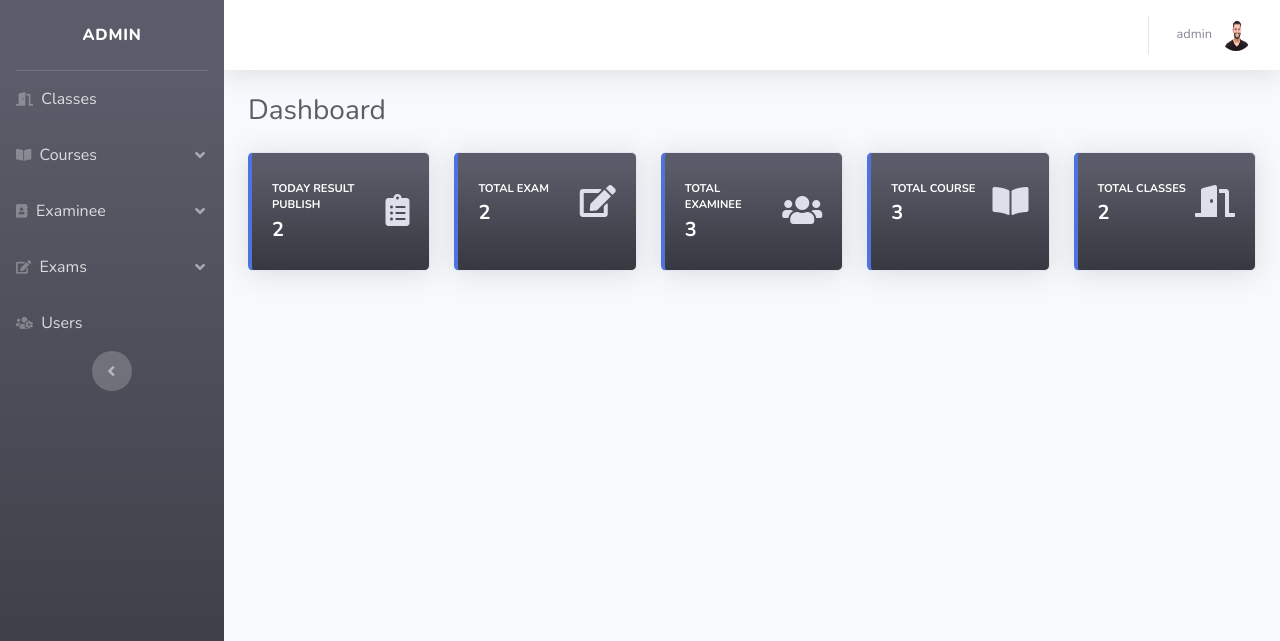
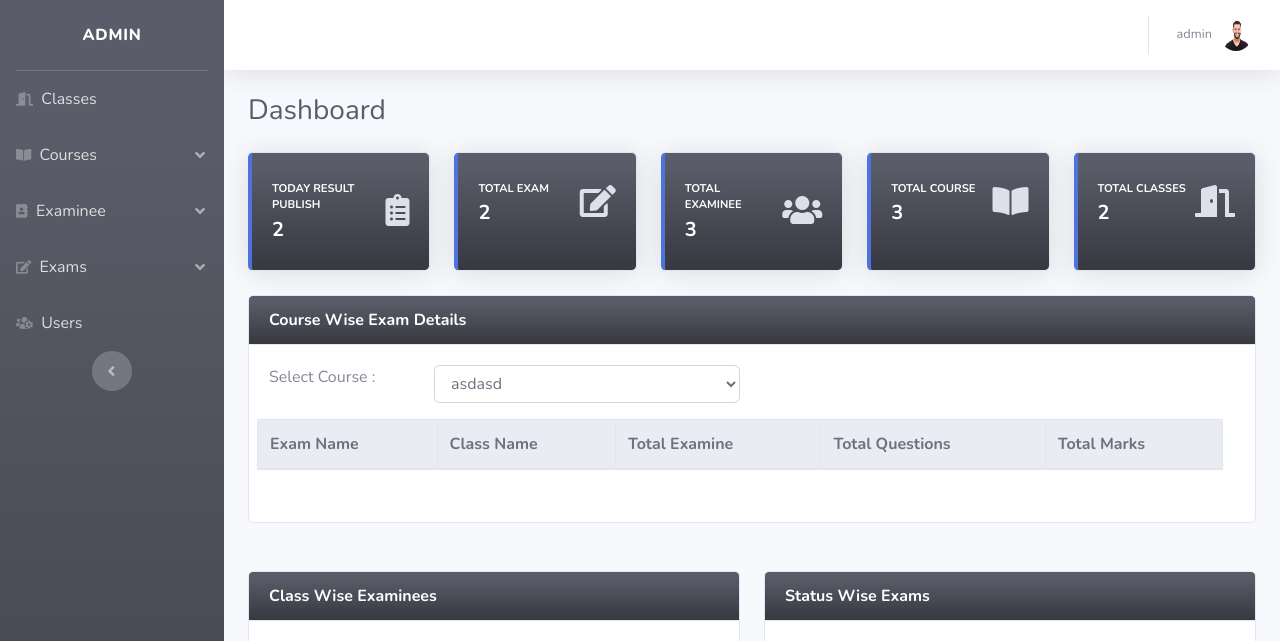
Before and after one commit to fmgalib/online-examination-system, a PHP site: page /online-examination/admin/dashboard.php in a window 1280 px wide. Shown: the top 641 px of the page. Run offline with PHP 8.4, Linux system fonts and the light colour scheme; a user stored in the database is signed in; data comes from the database, SQL or seed files in the repository; lists and menus that the app fills with data are empty; some libraries are stand-ins or nearby versions.

Commit message:
dashboard charts

```diff
--- /dev/null
+++ b/admin/ChartController.php
@@ -0,0 +1,63 @@
+<?php
+include('soes.php');
+
+$object = new soes();
+
+if (isset($_POST["action"])) {
+    if ($_POST["action"] == 'fetch_course_wise_exam_data') {
+        $object->query = "SELECT exam_title, subject_total_question, marks_per_right_answer, class_name, COUNT(student_to_class_soes.class_id) as total_student
+        FROM exam_soes
+        JOIN subject_wise_exam_detail
+        ON exam_soes.exam_id = subject_wise_exam_detail.exam_id
+        JOIN class_soes
+        ON exam_soes.exam_class_id = class_soes.class_id
+        JOIN student_to_class_soes
+        ON student_to_class_soes.class_id = class_soes.class_id
+        WHERE subject_wise_exam_detail.subject_id = '" . $_POST["course_id"] . "'
+        GROUP BY exam_soes.exam_title
+        ";
+
+        $result = $object->get_result();
+        $data = array();
+        $html = '';
+        foreach ($result as $row) {
+            $data['total_marks'] = $row['subject_total_question'] * $row['marks_per_right_answer'];
+            $html .= '<tr>
+                        <td>' . $row["exam_title"] . '</td>
+                        <td>' . $row["class_name"] . '</td>
+                        <td>' . $row["total_student"] . '</td>
+                        <td>' . $row["subject_total_question"] . '</td>
+                        <td>' . $data["total_marks"] . '</td>
+                       </tr>';
+        }
+
+        echo json_encode(['tableData' => $html]);
+    }
+
+    if ($_POST["action"] == 'class_wise_examine') {
+        $object->query = "SELECT class_name, COUNT(student_to_class_soes.class_id) as total_examine
+            FROM class_soes
+            JOIN student_to_class_soes
+            ON class_soes.class_id = student_to_class_soes.class_id
+            GROUP BY student_to_class_soes.class_id";
+        $result = $object->get_result();
+        $data = [['Class Name', 'Total Examinees']];
+        foreach ($result as $row) {
+            $data[] = [$row['class_name'], (int)$row['total_examine']];
+        }
+
+        echo json_encode($data);
+    }
+
+    if ($_POST["action"] == 'fetch_status_wise_exam') {
+        $object->query = "SELECT exam_title, exam_status, COUNT(exam_status) as total_exams FROM `exam_soes`
+        GROUP BY exam_status";
+        $result = $object->get_result();
+        $data = [['Exam Status', 'Count']];
+        foreach ($result as $row) {
+            $data[] = [$row['exam_status'], $row['total_exams']];
+        }
+
+        echo json_encode($data);
+    }
+}
--- a/admin/dashboard.php
+++ b/admin/dashboard.php
@@ -4,18 +4,23 @@
 
 $object = new soes();
 
-				if(!$object->is_login())
-				{
-				    header("location:".$object->base_url."");
+if (!$object->is_login()) {
+    header("location:" . $object->base_url . "");
 }
 
-                if(!$object->is_master_user())
-                {
-                    header("location:".$object->base_url."admin/result.php");
+if (!$object->is_master_user()) {
+    header("location:" . $object->base_url . "admin/result.php");
 }
 
 include('header.php');
 
+// Table chart select data
+$object->query = "
+                    SELECT * FROM subject_soes
+                    WHERE subject_status = 'Enable'
+                    ORDER BY subject_name ASC
+                    ";
+$courses = $object->get_result();
 ?>
 
 <!-- Page Heading -->
@@ -30,7 +35,8 @@
                 <div class="row no-gutters align-items-center">
                     <div class="col mr-2">
                         <div class="text-xs font-weight-bold text-uppercase mb-1">
-                                                Today Result Publish</div>
+                            Today Result Publish
+                        </div>
                         <div class="h5 mb-0 font-weight-bold"><?php echo $object->Get_total_result(); ?></div>
                     </div>
                     <div class="col-auto">
@@ -48,7 +54,8 @@
                 <div class="row no-gutters align-items-center">
                     <div class="col mr-2">
                         <div class="text-xs font-weight-bold text-uppercase mb-1">
-                                                Total Exam</div>
+                            Total Exam
+                        </div>
                         <div class="h5 mb-0 font-weight-bold"><?php echo $object->Get_total_exam(); ?></div>
                     </div>
                     <div class="col-auto">
@@ -88,8 +95,9 @@
                 <div class="row no-gutters align-items-center">
                     <div class="col mr-2">
                         <div class="text-xs font-weight-bold text-uppercase mb-1">
-                                                Total Course</div>
-                                            <div class="h5 mb-0 font-weight-bold"><?php echo $object->Get_total_subject();?></div>
+                            Total Course
+                        </div>
+                        <div class="h5 mb-0 font-weight-bold"><?php echo $object->Get_total_subject(); ?></div>
                     </div>
                     <div class="col-auto">
                         <i class="fas fa-book-open fa-2x text-gray-300"></i>
@@ -104,8 +112,9 @@
                 <div class="row no-gutters align-items-center">
                     <div class="col mr-2">
                         <div class="text-xs font-weight-bold text-uppercase mb-1">
-                                                Total Classes</div>
-                                            <div class="h5 mb-0 font-weight-bold"><?php echo $object->Get_total_classes();?></div>
+                            Total Classes
+                        </div>
+                        <div class="h5 mb-0 font-weight-bold"><?php echo $object->Get_total_classes(); ?></div>
                     </div>
                     <div class="col-auto">
                         <i class="fas fa-door-open fa-2x text-gray-300"></i>
@@ -116,6 +125,173 @@
     </div>
 </div>
 
+<div class="row">
+    <div class="col-md-12">
+        <div class="card">
+            <div class="card-header bg-gradient-dark text-white">
+                <strong>Course Wise Exam Details</strong>
+            </div>
+            <div class="card-body">
+                <div class="row form-group">
+                    <label for="course_id" class="col-md-2">Select Course :</label>
+                    <div class="col-md-4">
+                        <select name="course_id" class="form-control course_id" id="course_id">
+                            <?php
+                            foreach ($courses as $key => $row) {
+                                echo '<option value="' . $row["subject_id"] . '">' . $row["subject_name"] . '</option>';
+                            }
+                            ?>
+                        </select>
+                    </div>
+                </div>
+
+                <div class="row form-group table-responsive">
+                    <table class="table table-bordered">
+                        <thead class="thead-light">
+                        <tr>
+                            <th scope="col">Exam Name</th>
+                            <th scope="col">Class Name</th>
+                            <th scope="col">Total Examine</th>
+                            <th scope="col">Total Questions</th>
+                            <th scope="col">Total Marks</th>
+                        </tr>
+                        </thead>
+                        <tbody id="chart_table">
+
+                        </tbody>
+                    </table>
+                </div>
+            </div>
+        </div>
+    </div>
+</div>
+<br>
+<br>
+<div class="row">
+    <div class="col-md-6">
+        <div class="card">
+            <div class="card-header bg-gradient-dark text-white">
+                <strong>Class Wise Examinees</strong>
+            </div>
+            <div class="card-body">
+                <div id="columnChart" style="width: 100%; height: 450px;"></div>
+            </div>
+        </div>
+    </div>
+    <div class="col-md-6">
+        <div class="card">
+            <div class="card-header bg-gradient-dark text-white">
+                <strong>Status Wise Exams</strong>
+            </div>
+            <div class="card-body">
+                <div id="piechart" style="width: 100%; height: 450px;"></div>
+            </div>
+        </div>
+    </div>
+</div>
+<br>
 <?php
 include('footer.php');
 ?>
+<script type="text/javascript" src="https://www.gstatic.com/charts/loader.js"></script>
+<script>
+    $(document).ready(function () {
+        $('.course_id').trigger('change');
+        getClassWiseExaminees();
+        getStatusWiseExams()
+    })
+
+    $(document).on('change', '.course_id', function () {
+
+        var course_id = $(this).val();
+
+        $.ajax({
+
+            url: "ChartController.php",
+
+            method: "POST",
+
+            data: {course_id: course_id, action: 'fetch_course_wise_exam_data'},
+
+            dataType: 'JSON',
+
+            success: function (response) {
+                $('#chart_table').html(response.tableData);
+            }
+
+        })
+
+    });
+
+    function getClassWiseExaminees() {
+        $.ajax({
+
+            url: "ChartController.php",
+
+            method: "POST",
+
+            data: {action: 'class_wise_examine'},
+
+            dataType: 'JSON',
+
+            success: function (response) {
+                console.log(response)
+                google.charts.load('current', {'packages': ['corechart']});
+                google.charts.setOnLoadCallback(drawChart);
+
+                function drawChart() {
+
+                    var data = google.visualization.arrayToDataTable(
+                        response
+                    );
+
+
+                    var chart = new google.visualization.ColumnChart(document.getElementById('columnChart'));
+
+                    chart.draw(data);
+                }
+            }
+
+        })
+    }
+
+    function getStatusWiseExams() {
+        $.ajax({
+
+            url: "ChartController.php",
+
+            method: "POST",
+
+            data: {action: 'fetch_status_wise_exam'},
+
+            dataType: 'JSON',
+
+            success: function (response) {
+                google.charts.load('current', {'packages': ['corechart']});
+                google.charts.setOnLoadCallback(drawChart);
+
+                function drawChart() {
+
+                    var data = google.visualization.arrayToDataTable(
+                        response
+                    );
+
+                    var options = {
+                        pieHole: 0.4,
+                        chartArea: {
+                            left: 40,
+                            top: 10,
+                            width: "100%",
+                            height: "100%"
+                        },
+                    };
+
+                    var chart = new google.visualization.PieChart(document.getElementById('piechart'));
+
+                    chart.draw(data, options);
+                }
+            }
+
+        })
+    }
+</script>
--- a/admin/soes.php
+++ b/admin/soes.php
@@ -38,6 +38,11 @@ class soes
 	{
 		return $this->statement->rowCount();
 	}
+
+    function count($result)
+    {
+        return $this->statement->mysqli_num_rows($result);
+    }
 
 	function statement_result()
 	{
```
Lines whose indentation alone changed are shown as unchanged.
